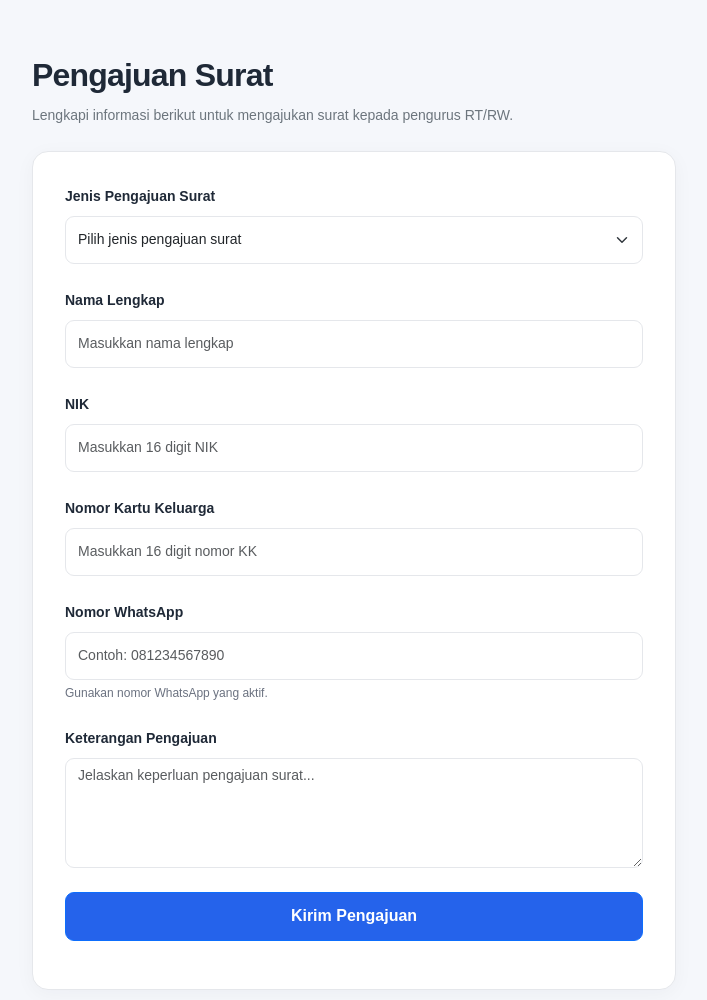
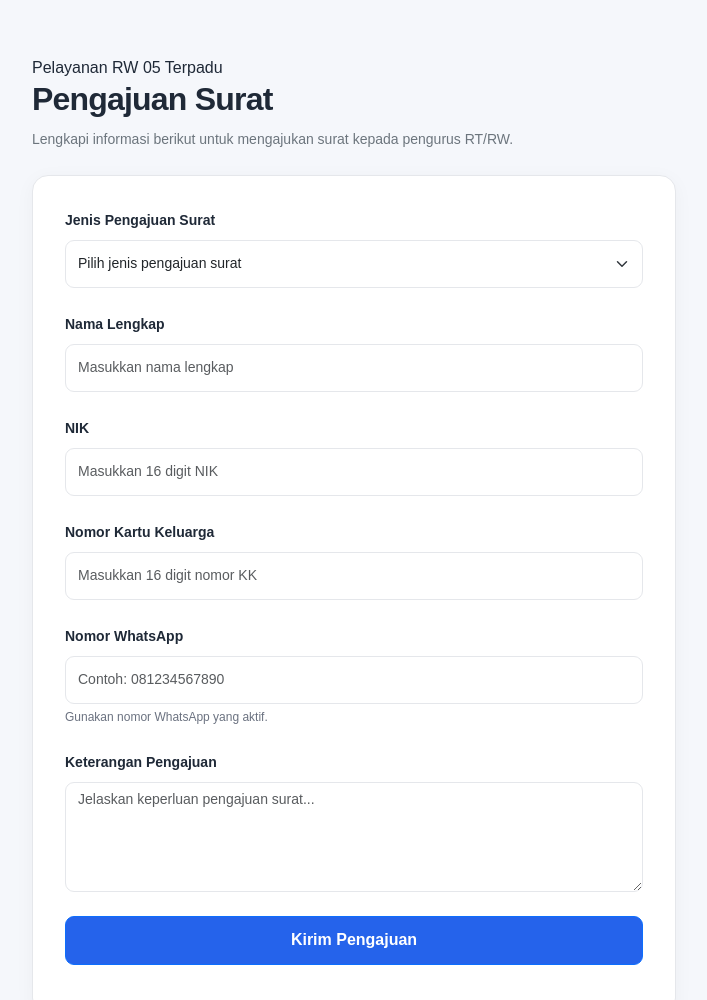
Before and after one commit to iqiastudioid-pixel/rt-rw-app, a plain HTML site: page index.html in a window 1280 px wide. Shown: the top 1000 px of the page, without its empty margins (286-993 px from the left). Drawn offline with nearby package versions, Linux system fonts and the light colour scheme.

Commit message:
Update index.html

```diff
--- a/index.html
+++ b/index.html
@@ -22,6 +22,7 @@
   <main class="container form-page">
 
     <section class="form-heading">
+      <span class="eyebrow">Pelayanan RW 05 Terpadu</span>
       <h1>Pengajuan Surat</h1>
       <p class="text-secondary">
         Lengkapi informasi berikut untuk mengajukan surat
```
